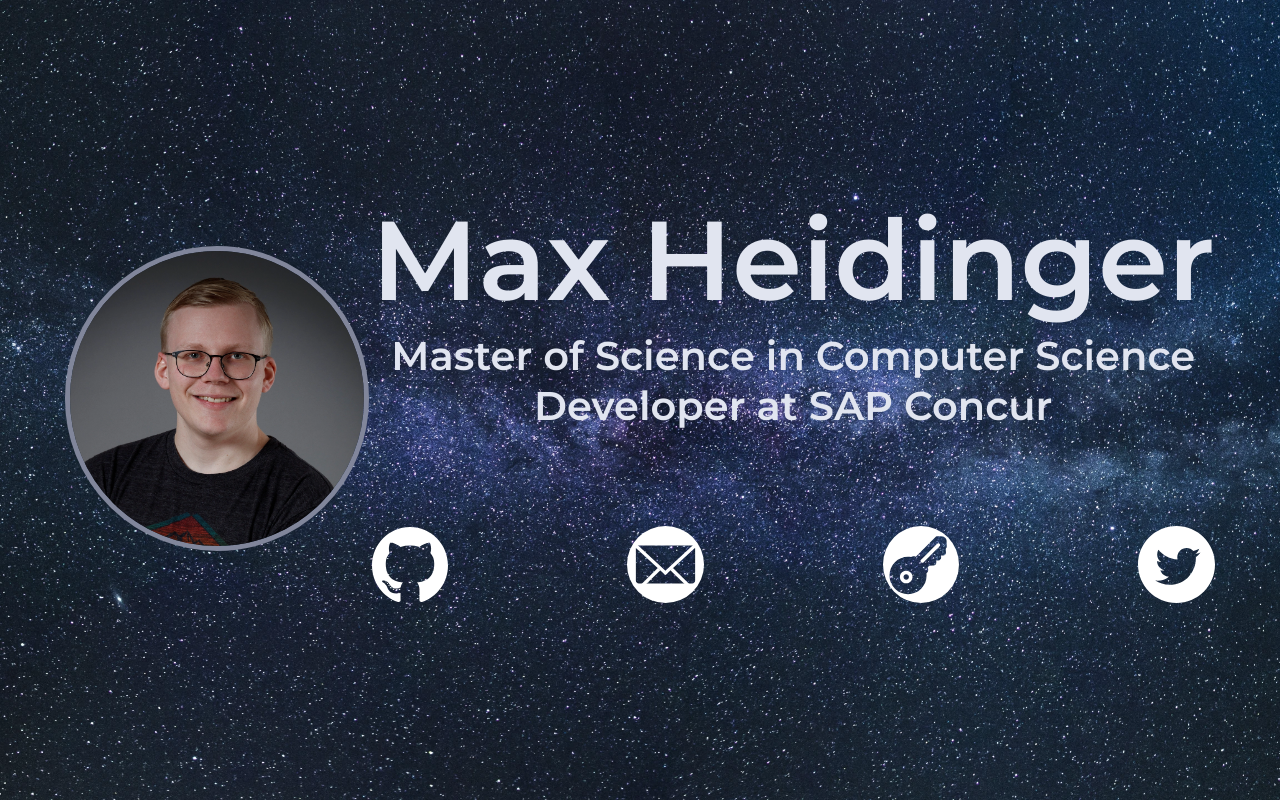
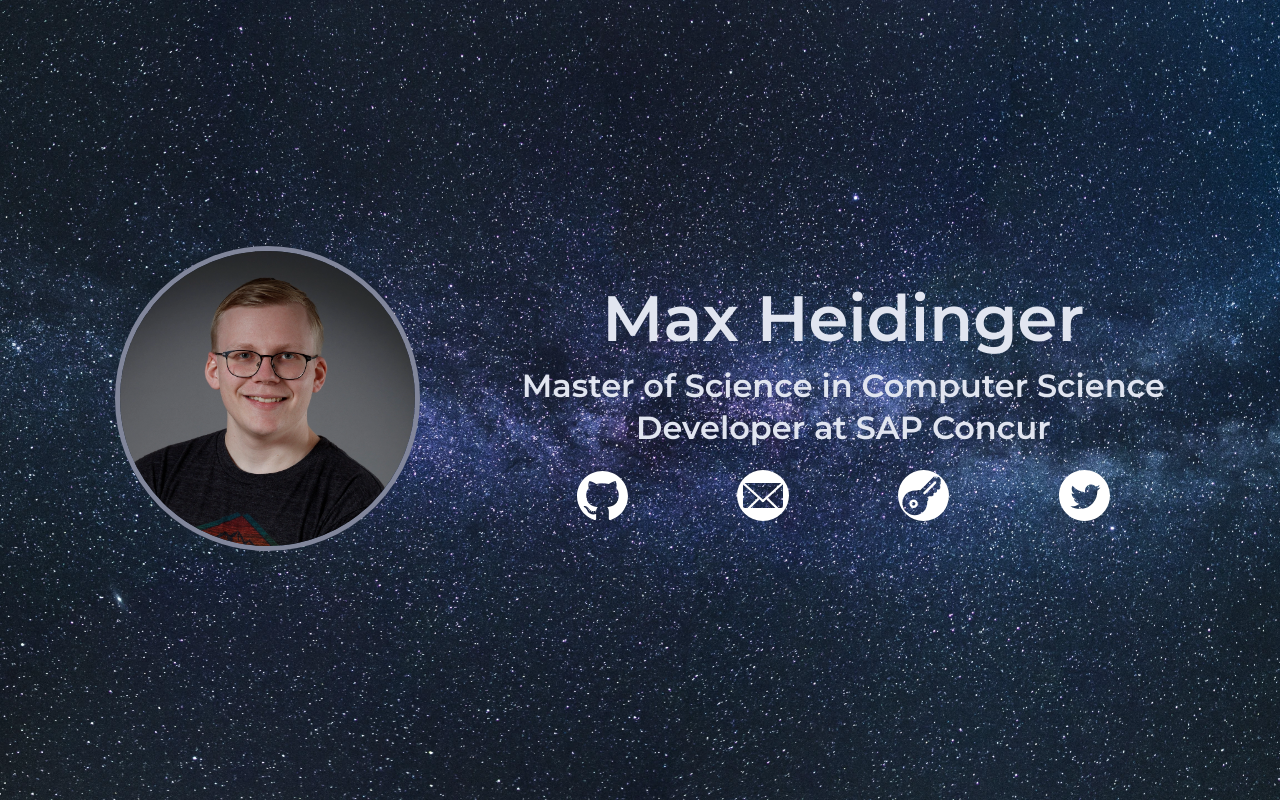
Before and after one commit to mheidinger/max-heidinger.de, a website: page index.html in a window 1280 px wide. Drawn offline with Linux system fonts and the light colour scheme.

Commit message:
improve responsibility

```diff
--- a/scss/main.scss
+++ b/scss/main.scss
@@ -1,28 +1,57 @@
 @import "reset";
 
 $small_media: 767px;
+$medium_media: 1000px;
 $bg_backup_color: #182938;
 $border_color: #81869B;
 $profile_size: 23vw;
-$link_size: 6vw;
+$link_size: 4vw;
+$link_size_small: 6vh;
 $font: 'Montserrat', sans-serif;
 $font-color: #E1E5F0;
 
 html, body {
-  width: 100%;
+  min-width: 100%;
+  min-height: 100%;
   height: 100%;
   font-family: $font;
   color: $font-color;
 }
 
-$font-sizes: (
-  h1: 700%,
-  h2: 250%,
+$font-sizes-large: (
+  h1: 6em,
+  h2: 4em,
 );
-@each $elem, $size in $font-sizes {
+@each $elem, $size in $font-sizes-large {
   #{$elem} {
     font-size: #{$size};
     margin: 10px 0;
+  }
+}
+
+$font-sizes-medium: (
+  h1: 4em,
+  h2: 2em,
+);
+@media only screen and ((max-width: $medium_media) or (max-height: $medium_media)) {
+  @each $elem, $size in $font-sizes-medium {
+    #{$elem} {
+      font-size: #{$size};
+      margin: 10px 0;
+    }
+  }
+}
+
+$font-sizes-small: (
+  h1: 3em,
+  h2: 1em,
+);
+@media only screen and ((max-width: $small_media) or (max-height: $small_media)) {
+  @each $elem, $size in $font-sizes-small {
+    #{$elem} {
+      font-size: #{$size};
+      margin: 10px 0;
+    }
   }
 }
 
@@ -51,11 +80,13 @@ body {
 #container {
   display: flex;
   flex-direction: row;
+  align-items: center;
+  justify-content: space-around;
   @media only screen and (max-width: $small_media) {
     flex-direction: column;
+    justify-content: center;
+    gap: 4vh;
   }
-  align-items: center;
-  justify-content: space-around;
 
   height: 100%;
   padding: 0 5vw;
@@ -71,6 +102,10 @@ body {
 }
 
 #content {
+  display: flex;
+  flex-direction: column;
+  gap: 2vh;
+
   #content_text {
     text-align: center;
 
@@ -83,11 +118,13 @@ body {
     display: flex;
     align-items: center;
     flex-direction: row;
-    justify-content: space-between;
-    margin-top: 100px;
+    justify-content: space-around;
 
     img {
       width: $link_size;
+      @media only screen and (max-width: $small_media) {
+        width: $link_size_small;
+      }
     }
   }
 }
```
Also changed, not shown: css/main.css, 1 other file.
